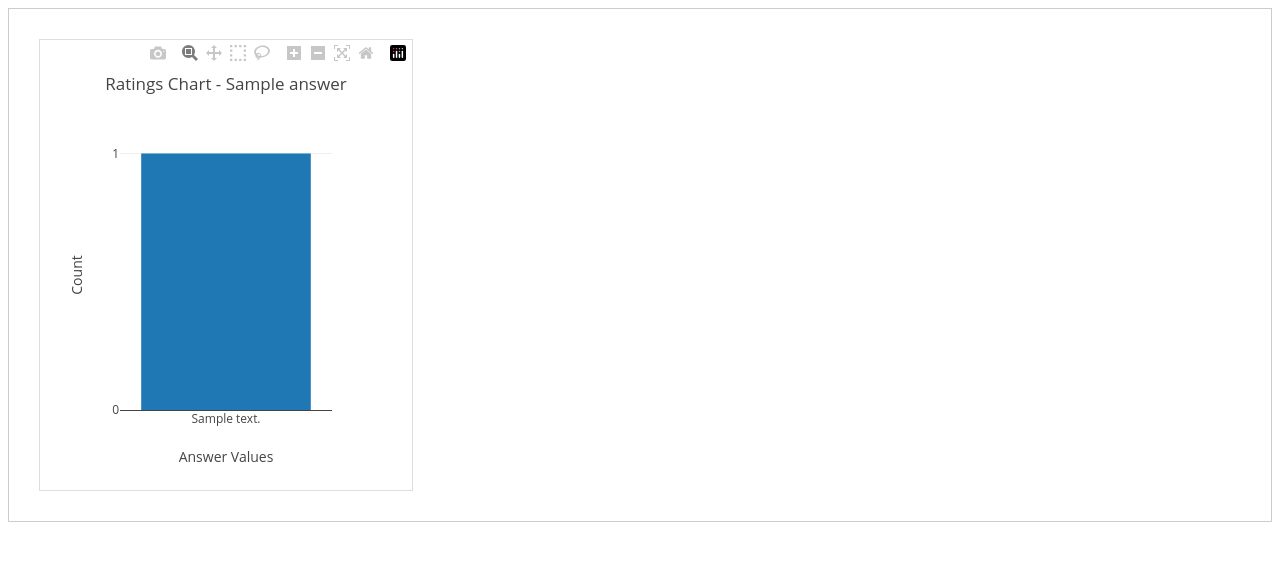
After one commit to shane-signalwire/sw_dialer_agent_docker, a Flask app: page /results in a window 1280 px wide. The commit adds this page. Shown: the top 561 px of the page. Run offline with Flask 3, Linux system fonts and the light colour scheme; tables that the repository leaves empty hold one stand-in row (values such as "Sample post"); parts of the project's set-up code (start-up, migrations or seed data) failed here and were passed over; some libraries are stand-ins or nearby versions.

Commit message:
added charts for survey results (#1)
* added charts for survey results

* Adding Flask-SocketIO to requirements

* Adding pyngrok to requirements

* fixing typo

* allowing unsafe run to prevent runtime error

* changing path to run amd.py.  this broke docker builds

* sending results to the results page

* sending results to the results page

* removing pycache files

---------

Co-authored-by: root <root@ip-172-26-2-75.us-east-2.compute.internal>
Co-authored-by: Shane Harrell <shane.harrell@signalwire.com>

```diff
--- a/app.py
+++ b/app.py
@@ -4,17 +4,21 @@
 from signalwire.voice_response import *
 import sqlite3
 from flask import Flask, request, render_template
-import ngrok
+#import ngrok
 import os
 import logging
+from flask_socketio import SocketIO,emit
 
-listener = ngrok.forward(5000,authtoken_from_env=True)
-os.environ['NGROK_TUNNEL_ADDRESS'] = listener.url()
+
+from pyngrok import ngrok
+public_url = ngrok.connect(5000)
+print(" * ngrok tunnel \"{}\" -> \"http://127.0.0.1:5000\"".format(public_url))
+os.environ['NGROK_TUNNEL_ADDRESS'] = public_url.public_url
 ngrok_tunnel_url = os.environ['NGROK_TUNNEL_ADDRESS']
-
+print(ngrok_tunnel_url)
 # TODO:  I need to do something with this in the UI
 # Need to make a button to auto update the agent number
-print (f"The NGROK TUNNEL URL is {ngrok_tunnel_url}")
+#print (f"The NGROK TUNNEL URL is {ngrok_tunnel_url}")
 
 db = sqlite3.connect("/root/database.db")
 cursor = db.cursor()
@@ -64,16 +68,35 @@ import ui
 import ai
 
 app = Flask(__name__)
-
+socketio = SocketIO(app)
 # User Interface Route(s)
 app.add_url_rule('/', view_func=ui.index, methods=['GET'])
 app.add_url_rule('/', view_func=ui.post_index, methods=['POST'])
 app.add_url_rule('/logs', view_func=ui.logs, methods=['POST'])
-
+app.add_url_rule('/results', view_func=ui.results, methods=['GET'])
+app.add_url_rule('/initial_results', view_func=ui.initial_results, methods=['GET','POST'])
+app.add_url_rule('/get_survey_results', view_func=ui.get_survey_results, methods=['GET','POST'])
 # AI Agent
 app.add_url_rule('/ai', view_func=ai.ai_prompt, methods=['POST'])
 app.add_url_rule('/lookup_caller', view_func=ai.lookup_caller, methods=['POST'])
-app.add_url_rule('/question_and_answer', view_func=ai.question_and_answer, methods=['POST'])
+app.add_url_rule('/question_and_answer', view_func=ai.question_and_answer, methods=['POST'],defaults={'socketio': socketio})
+app.add_url_rule('/test_ws', view_func=ai.test_ws, methods=['GET'],defaults={'socketio': socketio})
+
+@socketio.on('connect')
+def handle_connect():
+    print('Client connected')
+
+@socketio.on('disconnect')
+def handle_disconnect():
+    print('Client disconnected')
+
+
+
 
 if __name__ == '__main__':
-    app.run(host='0.0.0.0')
+    #app.run(host='0.0.0.0')
+    #from pyngrok import ngrok
+    #public_url = ngrok.connect(5000)
+    #print(" * ngrok tunnel \"{}\" -> \"http://127.0.0.1:5000\"".format(public_url))
+    #os.environ['NGROK_TUNNEL_ADDRESS'] = public_url
+    socketio.run(app, host="0.0.0.0", port=5000,allow_unsafe_werkzeug=True)
--- a/requirements.txt
+++ b/requirements.txt
@@ -12,7 +12,7 @@ itsdangerous==2.1.2
 Jinja2==3.1.2
 MarkupSafe==2.1.3
 multidict==6.0.4
-ngrok==0.12.1
+#ngrok==0.12.1
 packaging==23.2
 PyJWT==1.7.1
 pyparsing==3.1.1
@@ -24,3 +24,5 @@ twilio==6.54.0
 urllib3==2.1.0
 Werkzeug==3.0.1
 yarl==1.9.4
+Flask-SocketIO==5.3.6
+pyngrok==7.0.5
--- a/templates/index.html
+++ b/templates/index.html
@@ -34,7 +34,7 @@
     <form  action="/logs" method="POST">
         <input type="submit" name="logs" value="View Call Logs">
     </form>
-    <form  action="/" method="POST">
+    <form  action="/results" method="GET">
         <input type="submit" name="results" value="View Poll Results">
     </form>
 
--- /dev/null
+++ b/templates/results.html
@@ -0,0 +1,167 @@
+<!-- index.html -->
+
+<!DOCTYPE html>
+<html lang="en">
+<head>
+    <meta charset="UTF-8">
+    <meta name="viewport" content="width=device-width, initial-scale=1.0">
+    <script src="https://cdn.plot.ly/plotly-latest.min.js"></script>
+    <script src="https://cdnjs.cloudflare.com/ajax/libs/socket.io/4.0.1/socket.io.js"></script>
+    <title>Ratings Chart</title>
+    <style>
+        .chart-container {
+            display: grid;
+            grid-template-columns: repeat(3, 1fr); /* Three charts in a row */
+            gap: 20px; /* Gap between charts */
+            border: 1px solid #ccc; /* Add border around the chart container */
+            padding: 20px; /* Add padding for better appearance */
+            overflow-x: auto; /* Allow horizontal scrolling for more charts */
+            max-width: 100%; /* Allow the container to take the full width */
+        }
+        .chart {
+            flex: 1;
+            max-width: 400px;
+            margin: 10px;
+            border: 1px solid #ddd; /* Add border around each chart */
+        }
+    </style>
+</head>
+<body>
+    <!-- Container for charts -->
+    <div id="charts-container" class="chart-container"></div>
+
+    <script>
+        // Socket connection
+        var socketProtocol = location.protocol === 'https:' ? 'https://' : 'http://';
+        var socket = io.connect(socketProtocol + document.domain + ':' + location.port, { namespace: '/' });
+        //var socket = io.connect('http://' + document.domain + ':' + location.port, { namespace: '/' });
+
+        // Dictionary to store Plotly charts for each thing
+        var charts = {};
+
+        // Socket event handler
+        socket.on('update_chart', function(data) {
+            console.log('Received update data:', data);
+
+            // Check if the chart for the thing already exists
+            if (charts[data.thing]) {
+                // Chart for the thing already exists, update it
+                updateChart(data.thing, data);
+            } else {
+                // Chart for the thing doesn't exist, create it
+                createNewChart(data.thing, data);
+            }
+        });
+
+        function createNewChart(thing, data) {
+            var chartDiv = document.createElement('div');
+            chartDiv.id = 'chart-' + thing;
+            chartDiv.className = 'chart';
+
+            var container = document.getElementById('charts-container');
+            container.insertBefore(chartDiv, container.firstChild);
+
+            var trace = {
+                x: [data.answer],
+                y: [1], // Initialize with count 1 for the new answer value
+                type: 'bar',
+                name: thing,
+                width: 0.8, // Set the width of the bars
+            };
+
+            var layout = {
+                title: 'Ratings Chart - ' + thing,
+                xaxis: {
+                    title: 'Answer Values',
+                    tickmode: 'linear',
+                    tick0: 0,
+                },
+                yaxis: {
+                    title: 'Count',
+                    tickmode: 'linear',
+                    tick0: 0,
+                },
+                bargap: 0.1,
+            };
+
+            Plotly.newPlot('chart-' + thing, [trace], layout)
+                .then(chart => {
+                    charts[thing] = chart;  // Store the chart in the dictionary
+                })
+                .catch(error => console.error('Error creating chart:', error));
+        }
+
+        function updateChart(thing, data) {
+            if (charts[thing]) {
+                var chart = charts[thing];
+                var index = chart.data[0].x.indexOf(data.answer);
+
+                if (index !== -1) {
+                    chart.data[0].y[index]++;
+                } else {
+                    chart.data[0].x.push(data.answer);
+                    chart.data[0].y.push(1);
+                }
+
+                Plotly.redraw(chart)
+                    .then(() => {
+                        console.log('Chart updated successfully.');
+                    })
+                    .catch(error => console.error('Error redrawing chart:', error));
+            } else {
+                console.error('Chart for group does not exist.');
+            }
+        }
+
+        function createChart(thing, data) {
+            var chartDiv = document.createElement('div');
+            chartDiv.id = 'chart-' + thing;
+            chartDiv.className = 'chart';
+            document.getElementById('charts-container').appendChild(chartDiv);
+
+            var trace = {
+                x: data.ans,
+                y: data.ans_count,
+                type: 'bar',
+                name: thing,
+                width: 0.8,
+            };
+
+            var layout = {
+                title: 'Ratings Chart - ' + thing,
+                xaxis: {
+                    title: 'Answer Values',
+                    tickmode: 'linear',
+                    tick0: 0,
+                },
+                yaxis: {
+                    title: 'Count',
+                    tickmode: 'linear',
+                    tick0: 0,
+                },
+                bargap: 0.1,
+            };
+
+            var chart = Plotly.newPlot('chart-' + thing, [trace], layout);
+            charts[thing] = chart;  // Store the chart in the dictionary
+        }
+
+        // Fetch initial data from Flask route using POST
+        fetch('/get_survey_results', {
+            method: 'POST',
+            headers: {
+                'Content-Type': 'application/json',
+            },
+            body: JSON.stringify({}),
+        })
+        .then(response => response.json())
+        .then(data => {
+            console.log(JSON.stringify(data));
+            // Use the initial data to create charts
+            for (var thing in data.survey_results) {
+                createChart(thing, data.survey_results[thing]);
+            }
+        });
+    </script>
+</body>
+</html>
--- a/ui.py
+++ b/ui.py
@@ -1,4 +1,4 @@
-from flask import render_template, request, Flask
+from flask import render_template, request, Flask, jsonify
 import requests
 import sqlite3
 import re
@@ -37,7 +37,7 @@ def post_index():
         first_name_ = request.form.get("first_name")
         last_name_ = request.form.get("last_name")
 
-        phone_num_regex = re.compile(r'^\+1\d{10}$')
+        phone_num_regex = re.compile(r'^\+(?:[0-9]){6,14}[0-9]$')
         good_from_num = phone_num_regex.search(from_num_)
         good_to_num = phone_num_regex.search(to_num_)
 
@@ -172,3 +172,45 @@ Phone Number:&emsp;<input type="text" size="25" name="tnum"></text></center><br>
 
 
     return render_template('index.html', result=response)
+
+
+def initial_results():
+    db = sqlite3.connect("/root/database.db")
+    cursor = db.cursor()
+    res_rows = cursor.execute("select count(1) as answers_count, question,answer from survey_answers group by question,answer").fetchall();
+    results={}
+    if len(res_rows) > 0:
+        for res_row in res_rows:
+            if res_row[1] not in results:
+                results[res_row[1]]={"ans":[],"ans_count":[]}
+
+        for res_row in res_rows:
+            if res_row[1] in results:
+                results[res_row[1]]["ans"].append(res_row[2])
+                results[res_row[1]]["ans_count"].append(res_row[0])
+    print(results)
+    db.close()
+    return jsonify({'results': results})
+def results():
+    return render_template('results.html')
+
+def get_survey_results():
+    db = sqlite3.connect("/root/database.db")
+    cursor = db.cursor()
+    cursor.execute("SELECT COUNT(1) AS answers_count, question, answer FROM survey_answers GROUP BY question, answer")
+    res_rows = cursor.fetchall()
+
+    results = {}
+    if len(res_rows) > 0:
+        for res_row in res_rows:
+            question = res_row[1]
+            answer = res_row[2]
+            count = res_row[0]
+
+            if question not in results:
+                results[question] = {"ans": [], "ans_count": []}
+
+            results[question]["ans"].append(answer)
+            results[question]["ans_count"].append(count)
+
+    return jsonify({'survey_results': results})
```
Also changed, not shown: ai.py (+15 -6 lines).
